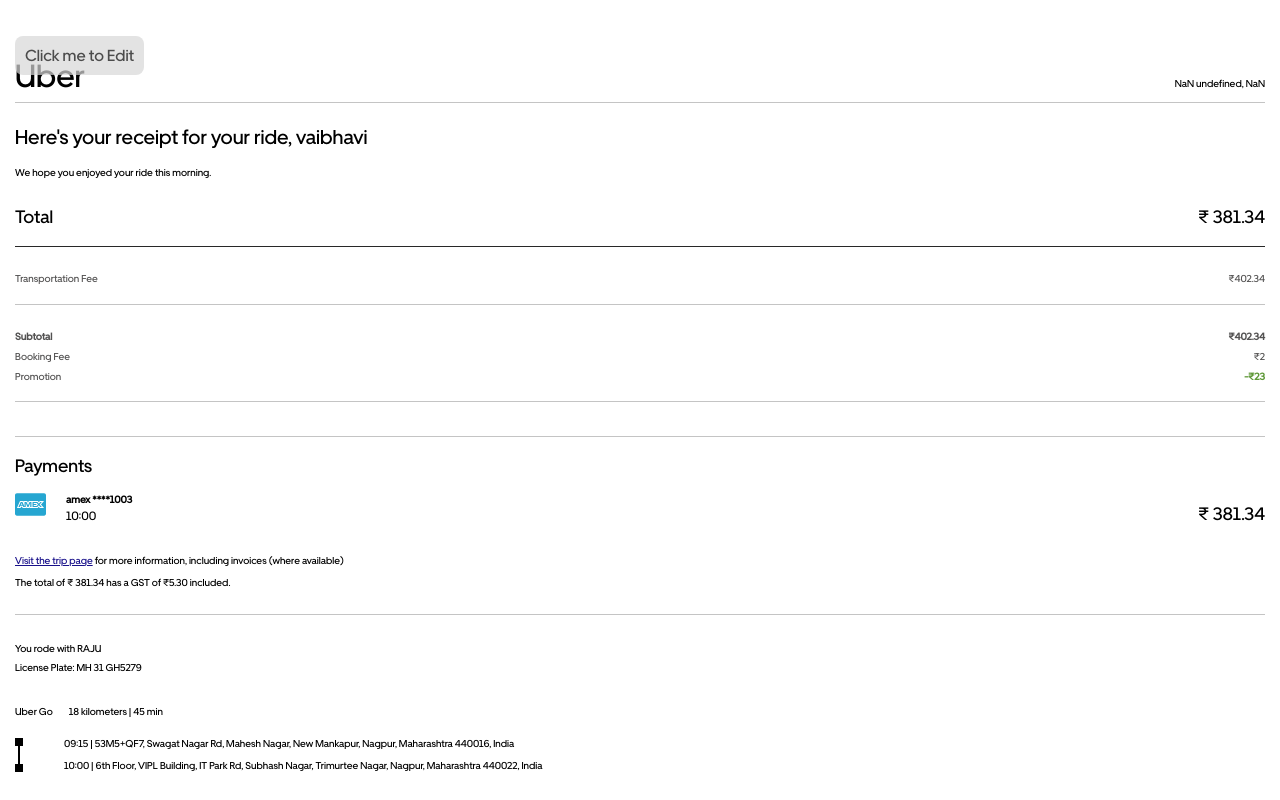
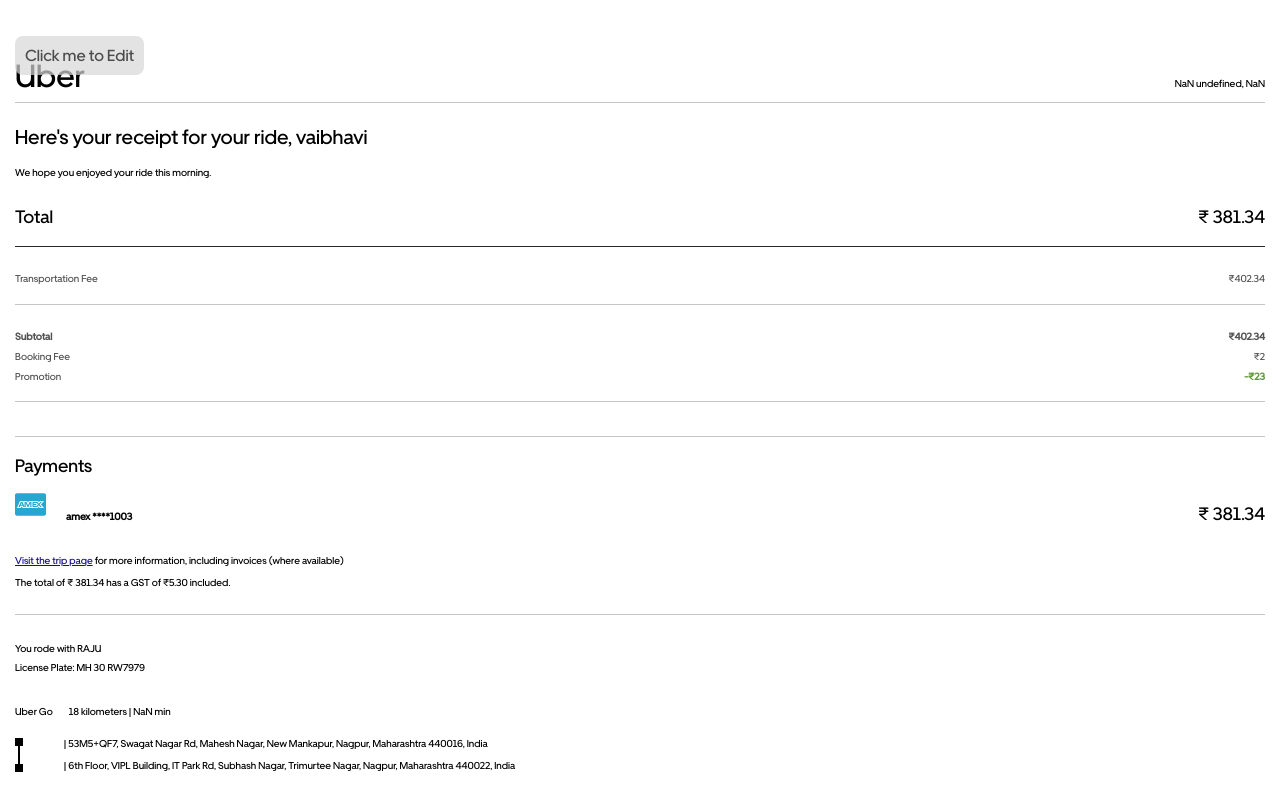
Before and after one commit to DArijit/uber-fake, a React (Create React App) app: page / in a window 1280 px wide. Shown: the top 800 px of the page. Built offline with nearby package versions, Linux system fonts and the light colour scheme.

Commit message:
fix: dynamic

```diff
--- a/package.json
+++ b/package.json
@@ -15,13 +15,15 @@
     "@types/node": "^16.18.69",
     "@types/react": "^18.2.46",
     "@types/react-dom": "^18.2.18",
+    "random-indian-name": "^1.0.0",
     "react": "^18.2.0",
     "react-dom": "^18.2.0",
     "react-qr-code": "^2.0.12",
     "react-redux": "^9.0.4",
     "react-scripts": "5.0.1",
     "typescript": "^4.9.5",
-    "web-vitals": "^2.1.4"
+    "web-vitals": "^2.1.4",
+    "indian-name-generator": "4.0.0"
   },
   "scripts": {
     "start": "react-scripts start",
--- a/src/uberFake/UberFake.tsx
+++ b/src/uberFake/UberFake.tsx
@@ -11,7 +11,7 @@
   return (
     <div className={styles.mainContainer}>
       <div className={styles.sidePanel}>
-        <SidePanel />
+        <SidePanel handlePrint={handlePrint}/>
       </div>
       <Receipt />
       <AmounttTaxInvoice />
--- a/src/uberFake/sidePanel/SidePanel.tsx
+++ b/src/uberFake/sidePanel/SidePanel.tsx
@@ -3,7 +3,7 @@
 import Table from "@mui/material/Table";
 import TableContainer from "@mui/material/TableContainer";
 import InputField from "../utils/InputField/InputField";
-import { Button } from "@mui/material";
+import { Alert, Button } from "@mui/material";
 import { useSelector } from "react-redux";
 import { billDataState } from "./sidePanelSlice";
 import {
@@ -23,13 +23,36 @@
   setEveningRide,
   setKilometer,
   setTimeEnded,
-  setTimeStarted
+  setTimeStarted,
 } from "../sidePanel/sidePanelSlice";
+import { Error } from "@mui/icons-material";
 
-const SidePanel = () => {
+interface SidePanelProps {
+  handlePrint: () => void;
+}
+
+const SidePanel = ({ handlePrint }: SidePanelProps) => {
   const [isSidePanelOpen, setSidePanelOpen] = useState(false);
+  const [error, setError] = useState("");
   const handleEditClick = () => setSidePanelOpen(!isSidePanelOpen);
-  const billData = useSelector((state: any) => state?.billData) as billDataState;
+  const billData = useSelector(
+    (state: any) => state?.billData
+  ) as billDataState;
+  const handlePrintClick = () => {
+    if (billData?.date?.length === 0) {
+      setError('please set trip date')
+      return;
+    }
+    if (billData?.timeStarted?.length === 0) {
+      setError('please set time started')
+      return;
+    }
+    if (billData?.timeEnded?.length === 0) {
+      setError('please set time ended')
+      return;
+    }
+    handlePrint();
+  };
 
   return (
     <div className={styles.sidePanelContainer}>
@@ -64,7 +87,7 @@
                 changeHandler={setTimeStarted}
                 value={billData.timeStarted}
               />
-               <InputField
+              <InputField
                 inputName="Time ended"
                 inputType="time"
                 changeHandler={setTimeEnded}
@@ -142,6 +165,7 @@
                 changeHandler={setStCode}
                 value={billData.stCode}
               />
+              {error.length > 0 ? <Alert severity="error">{error}</Alert> : ""}
             </Table>
             <div className={styles.printButtonWrapper}>
               <div className={styles.Button}>
@@ -150,7 +174,9 @@
                 </Button>
               </div>
               <div className={styles.Button}>
-                <Button variant="contained">Print</Button>
+                <Button variant="contained" onClick={handlePrintClick}>
+                  Print
+                </Button>
               </div>
             </div>
           </TableContainer>
--- a/src/uberFake/sidePanel/sidePanelSlice.ts
+++ b/src/uberFake/sidePanel/sidePanelSlice.ts
@@ -30,6 +30,29 @@
   }
 };
 
+const generateRandomString = () => {
+  const getRandomCharacter = () => {
+    const characters = "ABCDEFGHIJKLMNOPQRSTUVWXYZ0123456789";
+    const randomIndex = Math.floor(Math.random() * characters.length);
+    return characters.charAt(randomIndex);
+  };
+
+  const prefix = getRandomCharacter() + getRandomCharacter();
+  const randomPart = Math.floor(Math.random() * 10000)
+    .toString()
+    .padStart(4, "0");
+  const randomString = prefix + randomPart;
+
+  return randomString;
+};
+
+const getRandomNumber = () => {
+  const possibleNumbers = [30, 31, 49];
+  const randomIndex = Math.floor(Math.random() * possibleNumbers.length);
+  const randomNumber = possibleNumbers[randomIndex];
+  return randomNumber;
+};
+
 export const counterSlice = createSlice({
   name: "billData",
   initialState: {
@@ -46,11 +69,11 @@
     bookingFee: 2,
     promotion: 23,
     driverName: "RAJU",
-    numberPlate: "GH5279",
-    stCode: 31,
+    numberPlate: generateRandomString(),
+    stCode: getRandomNumber(),
     kilometer: 18,
-    timeEnded: "10:00",
-    timeStarted: "09:15",
+    timeEnded: "",
+    timeStarted: "",
   } as billDataState,
   reducers: {
     setRiderName: (state, action) => {
```
Also changed, not shown: 1 other file (tests, documents, lock files or other folders).
